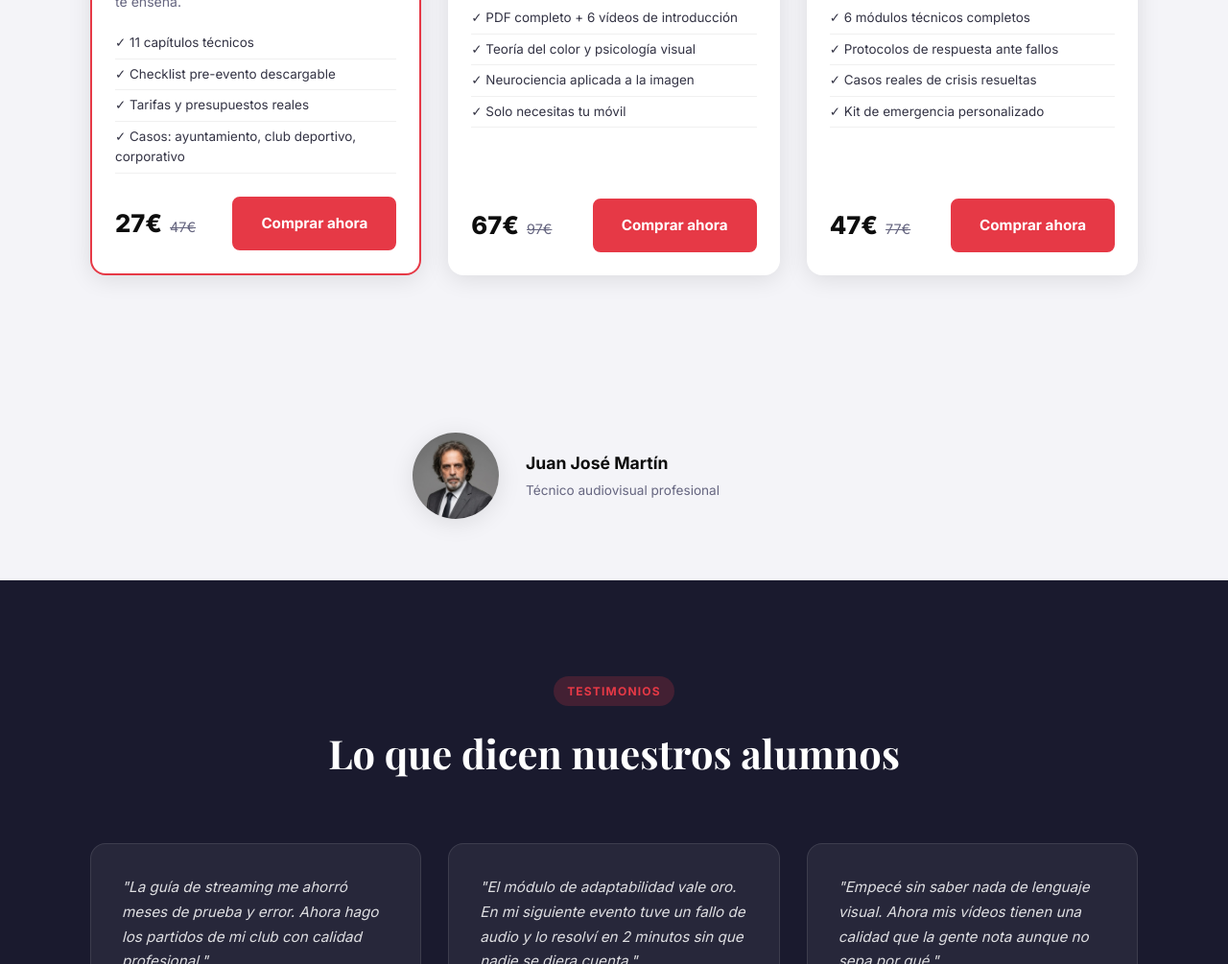
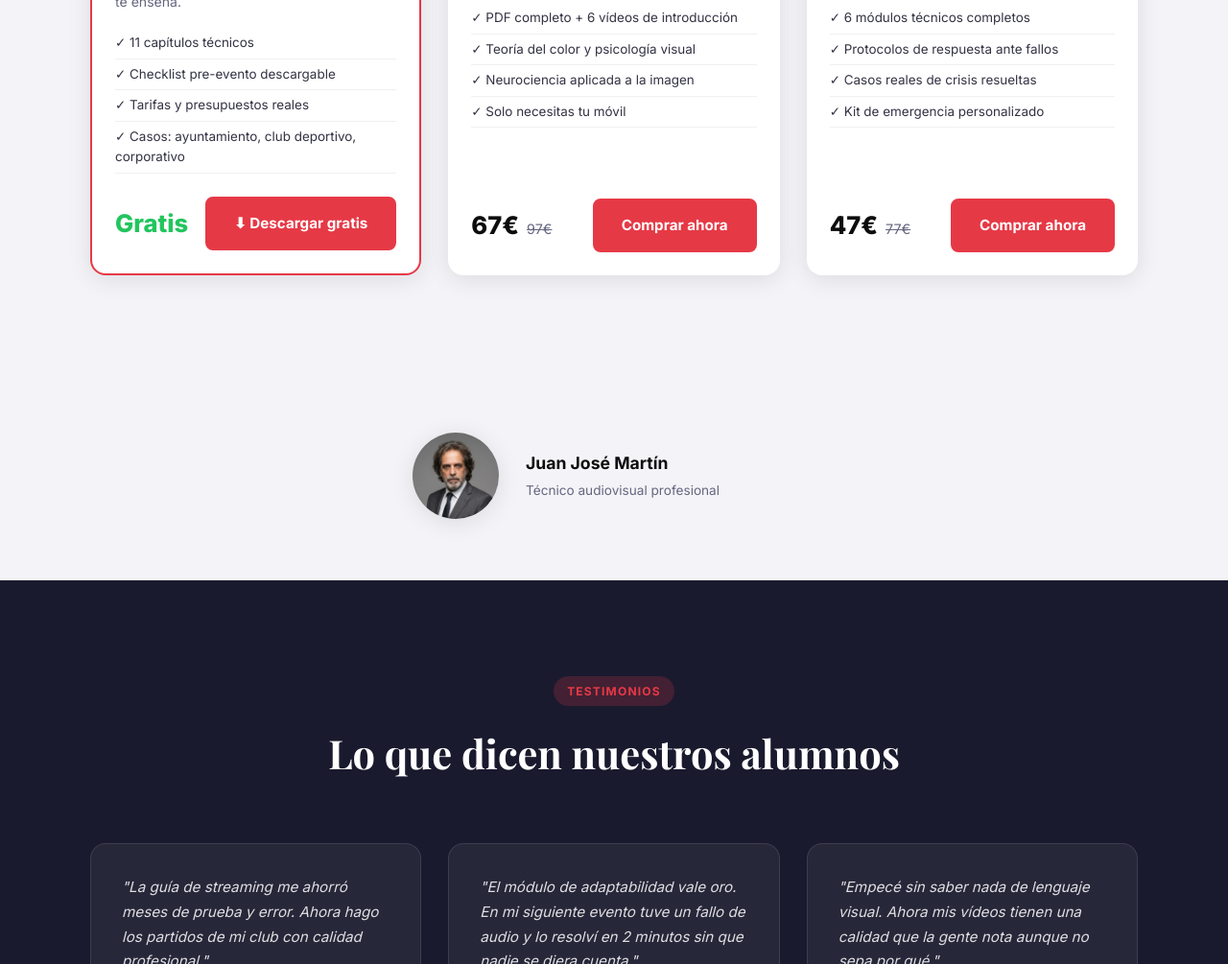
Before and after one commit to academiaencuadre/academia-encuadre, a website: page index.html in a window 1280 px wide. Shown: the part 2147-3152 px from the top of the page at 96% size. Drawn offline with nearby package versions, Linux system fonts and the light colour scheme.

Commit message:
Streaming course: free download from repo

```diff
--- a/index.html
+++ b/index.html
@@ -158,10 +158,9 @@
             </ul>
             <div class="curso-footer">
               <div class="precio">
-                <span class="precio-actual">27€</span>
-                <span class="precio-antes">47€</span>
+                <span class="precio-actual" style="color:#22c55e;">Gratis</span>
               </div>
-              <a href="https://gumroad.com/l/streaming-profesional-eventos" class="btn-primary" target="_blank">Comprar ahora</a>
+              <a href="streaming_total.pdf" download class="btn-primary">⬇ Descargar gratis</a>
             </div>
           </div>
         </div>
```
